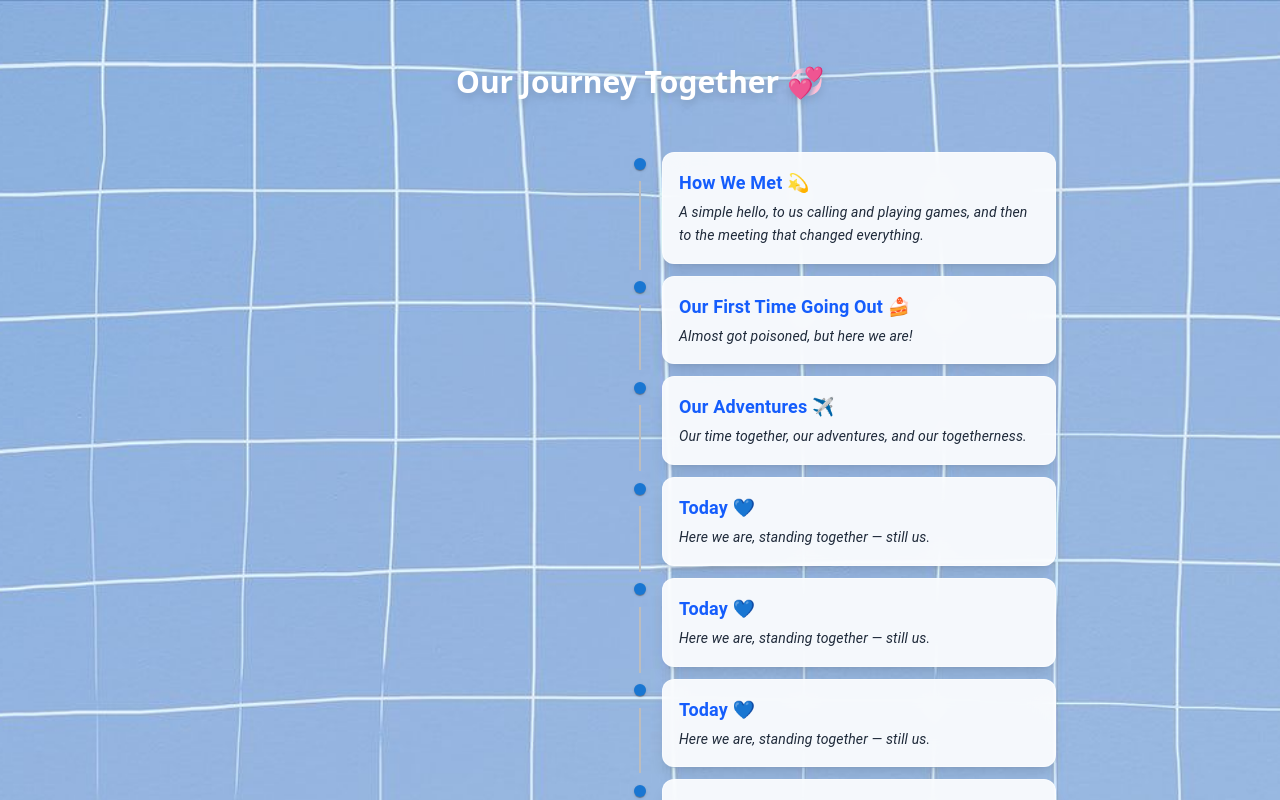
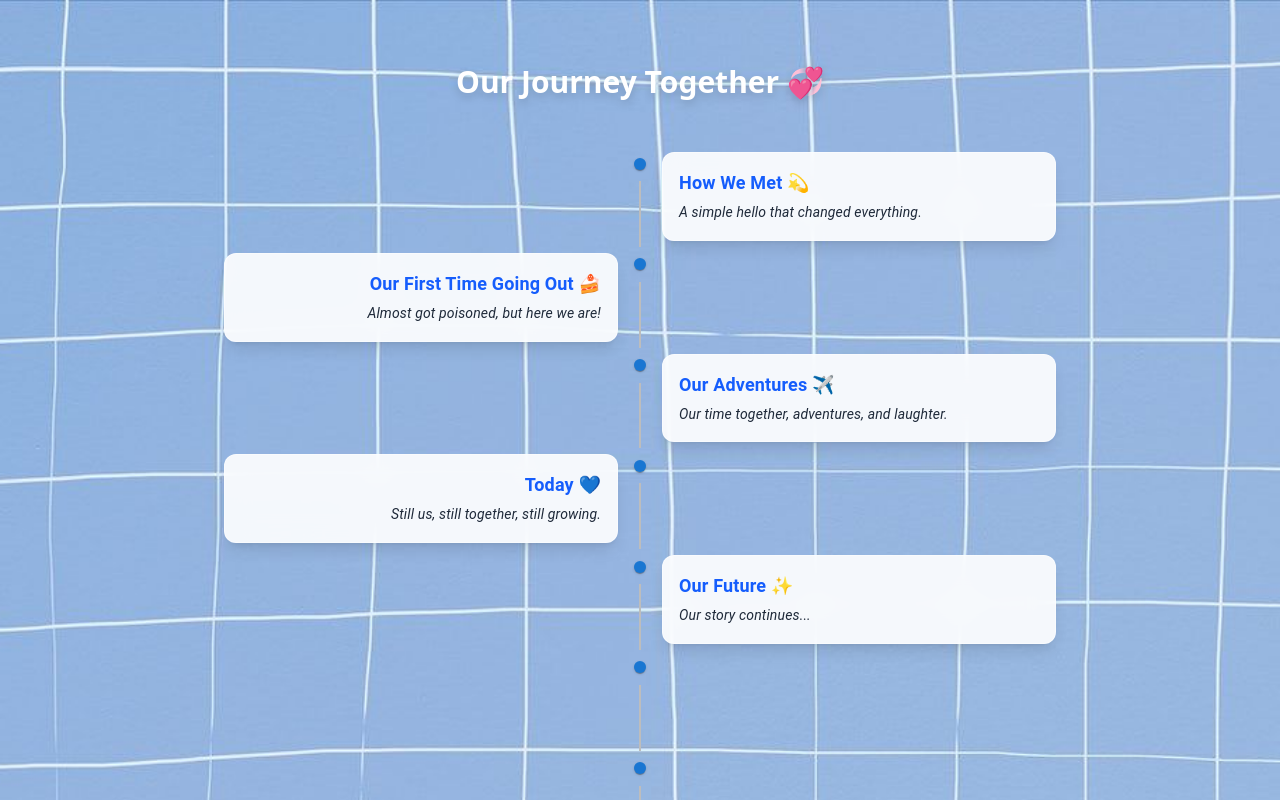
Before and after one commit to femnixx/anniversary, a React (Vite) app: page /journey in a window 1280 px wide. Shown: the top 800 px of the page. Built offline with nearby package versions, Linux system fonts and the light colour scheme.

Commit message:
Got journey to work

```diff
--- a/src/pages/Journey.tsx
+++ b/src/pages/Journey.tsx
@@ -7,53 +7,60 @@ import {
   TimelineContent,
   TimelineDot,
 } from "@mui/lab";
-import { motion, AnimatePresence, useInView } from "framer-motion";
-import { useEffect, useState, useRef } from "react";
+import { useEffect, useRef, useState } from "react";
+import gsap from "gsap";
+import { ScrollTrigger } from "gsap/ScrollTrigger";
+
+gsap.registerPlugin(ScrollTrigger);
 
 const timelineEvents = [
-  {
-    title: "How We Met 💫",
-    desc: "A simple hello, to us calling and playing games, and then to the meeting that changed everything.",
-  },
-  {
-    title: "Our First Time Going Out 🍰",
-    desc: "Almost got poisoned, but here we are!",
-  },
-  {
-    title: "Our Adventures ✈️",
-    desc: "Our time together, our adventures, and our togetherness.",
-  },
-  {
-    title: "Today 💙",
-    desc: "Here we are, standing together — still us.",
-  },
-  {
-    title: "Today 💙",
-    desc: "Here we are, standing together — still us.",
-  },
-  {
-    title: "Today 💙",
-    desc: "Here we are, standing together — still us.",
-  },
-  {
-    title: "Today 💙",
-    desc: "Here we are, standing together — still us.",
-  },
-  {
-    title: "Today 💙",
-    desc: "Here we are, standing together — still us.",
-  },
-
+  { title: "How We Met 💫", desc: "A simple hello that changed everything." },
+  { title: "Our First Time Going Out 🍰", desc: "Almost got poisoned, but here we are!" },
+  { title: "Our Adventures ✈️", desc: "Our time together, adventures, and laughter." },
+  { title: "Today 💙", desc: "Still us, still together, still growing." },
+  { title: "Our Future ✨", desc: "Our story continues..." },
+   { title: "Our Future ✨", desc: "Our story continues..." },
+    { title: "Our Future ✨", desc: "Our story continues..." },
+     { title: "Our Future ✨", desc: "Our story continues..." },
+      { title: "Our Future ✨", desc: "Our story continues..." },
 ];
 
 const Journey = () => {
   const [isMobile, setIsMobile] = useState(false);
+
+  // Each timeline item will have its own ref
+  const itemRefs = useRef<HTMLDivElement[]>([]);
 
   useEffect(() => {
     const checkMobile = () => setIsMobile(window.innerWidth < 768);
     checkMobile();
     window.addEventListener("resize", checkMobile);
     return () => window.removeEventListener("resize", checkMobile);
+  }, []);
+
+  useEffect(() => {
+    itemRefs.current.forEach((el) => {
+      if (!el) return;
+
+      gsap.fromTo(
+        el,
+        { autoAlpha: 0, y: 50 },
+        {
+          autoAlpha: 1,
+          y: 0,
+          duration: 0.8,
+          ease: "power2.out",
+          scrollTrigger: {
+            trigger: el,
+            start: "top 85%",
+            end: "bottom 20%",
+            toggleActions: "play reverse play reverse",
+          },
+        }
+      );
+    });
+
+    return () => ScrollTrigger.getAll().forEach((t) => t.kill());
   }, []);
 
   return (
@@ -64,30 +71,21 @@ const Journey = () => {
       <p className="text-2xl md:text-3xl font-bold text-white drop-shadow-lg mb-10 text-center">
         Our Journey Together 💞
       </p>
-      {/* Timeline container */}
+
       <div className="flex justify-center w-full max-w-3xl md:max-w-4xl">
         <Timeline position={isMobile ? "right" : "alternate"}>
-         {timelineEvents.map((event, index) => {
-  const ref = useRef(null);
-  const isInView = useInView(ref, { amount: 0.3 }); // only active when 30% in view
-
-  return (
-    <div ref={ref} key={index}>
-      <AnimatePresence mode="wait">
-        {isInView && (
-          <motion.div
-            initial={{ opacity: 0, y: 60 }}
-            animate={{ opacity: 1, y: 0 }}
-            exit={{ opacity: 0, y: 60 }}
-            transition={{ duration: 0.6 }}
-          >
-            <TimelineItem>
+          {timelineEvents.map((event, index) => (
+            <TimelineItem key={index}>
               <TimelineSeparator>
                 <TimelineDot color="primary" />
                 {index !== timelineEvents.length - 1 && <TimelineConnector />}
               </TimelineSeparator>
               <TimelineContent className="md:px-4">
-                <div className="bg-white/90 backdrop-blur-md p-3 md:p-4 rounded-xl shadow-lg border border-white/40">
+                {/* GSAP animation wrapper */}
+                <div
+                  ref={(el) => (itemRefs.current[index] = el!)}
+                  className="bg-white/90 backdrop-blur-md p-3 md:p-4 rounded-xl shadow-lg border border-white/40"
+                >
                   <h3 className="font-semibold text-base md:text-lg text-blue-600 mb-1">
                     {event.title}
                   </h3>
@@ -97,13 +95,7 @@ const Journey = () => {
                 </div>
               </TimelineContent>
             </TimelineItem>
-          </motion.div>
-        )}
-      </AnimatePresence>
-    </div>
-  );
-})}
-
+          ))}
         </Timeline>
       </div>
     </div>
```
